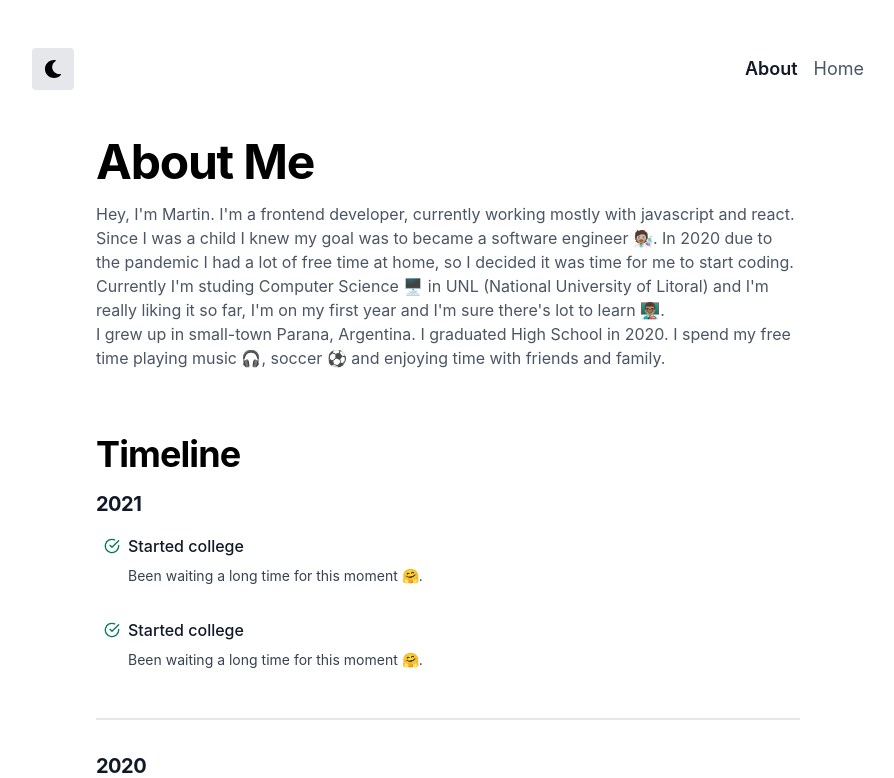
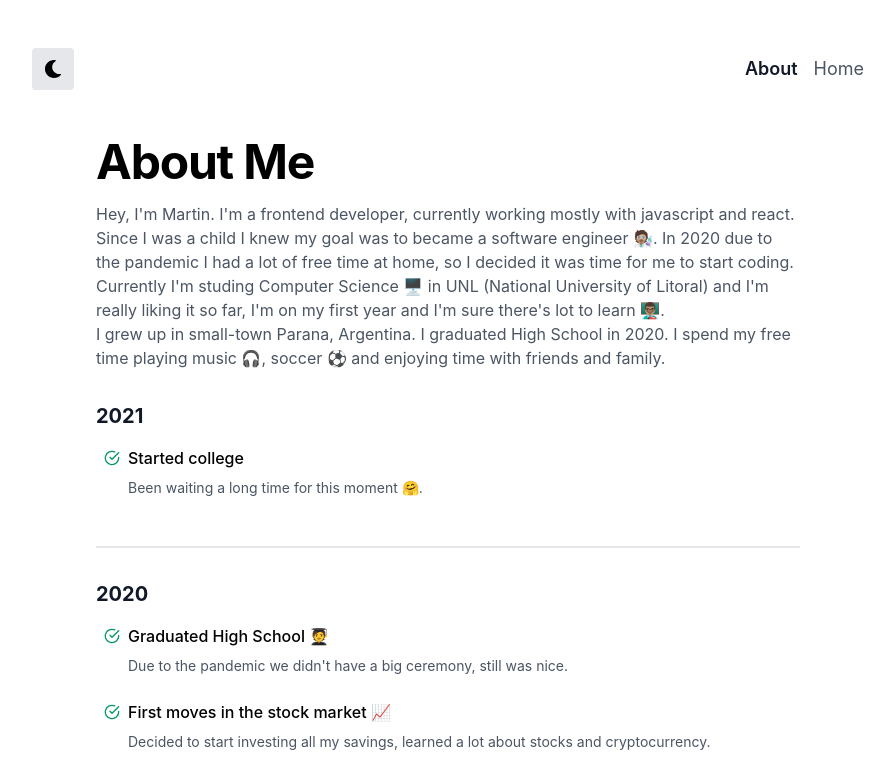
Before and after one commit to martinsione/portfolio-v2, a Next.js app: page /about in a window 1280 px wide. Shown: the top 778 px of the page, without its empty margins (192-1086 px from the left). Built offline with nearby package versions, Linux system fonts and the light colour scheme; what @tailwindcss/typography would draw is missing.

Commit message:
Refactor Timeline component

```diff
--- a/components/Timeline.tsx
+++ b/components/Timeline.tsx
@@ -1,76 +1,33 @@
 import { FiCheckCircle } from "react-icons/fi";
 
-const Divider = () => (
-  <div className="border border-gray-200 dark:border-gray-600 w-full my-8"></div>
-);
-
-const Step = ({
-  year,
-  title,
-  description,
-}: {
-  year?: number;
-  title: string;
-  description?: string;
-}) => {
-  return (
-    <>
-      <h3 className="text-lg md:text-xl font-bold mb-4 tracking-tight text-gray-900 dark:text-gray-100">
-        {year}
-      </h3>
-      <ul>
-        <li className="mb-4 ml-2">
-          <div className="flex items-center mb-2 text-green-700 dark:text-green-300">
-            <span className="sr-only">Check</span>
-            <FiCheckCircle />
-            <p className="font-medium text-gray-900 dark:text-gray-100 ml-2">
-              {title}
-            </p>
-          </div>
-          <p className="text-sm text-gray-700 dark:text-gray-400 ml-6">
-            {description}
-          </p>
-        </li>
-      </ul>
-    </>
-  );
-};
-
-interface TimelineStruct {
-  year: number | undefined;
+interface props {
+  year: number;
   title: string;
   description?: string;
 }
 
-export default function Timeline({
-  title,
-  timeline,
-}: {
-  title: string;
-  timeline: Array<TimelineStruct>;
-}) {
-  let prevYear: number | undefined, currentYear: number | undefined;
-  let loadDivider: boolean;
+export default function Timeline({ timeline }: { timeline: Array<props> }) {
+  let currentYear: number | null, previousYear: number;
   return (
     <>
-      <h3 className="font-bold text-2xl md:text-4xl tracking-tight mb-4 mt-8 text-black dark:text-white">
-        {title}
-      </h3>
-
-      {timeline.map((step, key) => {
-        currentYear = prevYear !== step.year ? step.year : undefined;
-        // Divider will only load if year if different than prevYear and if its not the current year (first step)
-        loadDivider = currentYear !== undefined && key !== 0 ? true : false;
-        prevYear = step.year;
-
+      {timeline.map((step, i: number) => {
+        currentYear = previousYear !== step.year ? step.year : null;
+        previousYear = step.year;
         return (
-          <div key={key}>
-            {loadDivider && <Divider />}
-            <Step
-              year={currentYear}
-              title={step.title}
-              description={step.description}
-            />
+          <div key={i}>
+            {currentYear && i !== 0 && <div className="border my-8"></div>}
+            {currentYear && (
+              <p className="font-bold text-lg md:text-xl text-gray-900 dark:text-gray-100 mb-4">
+                {currentYear}
+              </p>
+            )}
+            <div className="flex items-center text-green-600 dark:text-green-300 m-2">
+              <FiCheckCircle />
+              <h4 className="font-medium ml-2">{step.title}</h4>
+            </div>
+            {step.description && (
+              <p className="text-sm ml-8 mb-4">{step.description}</p>
+            )}
           </div>
         );
       })}
--- a/constants/timeline.config.ts
+++ b/constants/timeline.config.ts
@@ -1,15 +1,10 @@
-interface TimelineStruct {
+interface props {
   year: number;
   title: string;
   description?: string;
 }
 
-export const timeline: Array<TimelineStruct> = [
-  {
-    year: 2021,
-    title: "Started college",
-    description: "Been waiting a long time for this moment 🤗.",
-  },
+export const timeline: Array<props> = [
   {
     year: 2021,
     title: "Started college",
--- a/pages/index.tsx
+++ b/pages/index.tsx
@@ -10,7 +10,7 @@ export default function Home() {
         <h1 className="font-bold text-3xl md:text-5xl mb-4">
           Hey, I’m Martin Sione
         </h1>
-        <h2 className="prose md:prose-xl text-gray-600 dark:text-gray-400 mb-4">
+        <h2 className="prose md:prose-lg text-gray-600 dark:text-gray-400 mb-4">
           I’m a frontend developer, javascript and react enthusiast. Currently
           studing computer science.
         </h2>
```
